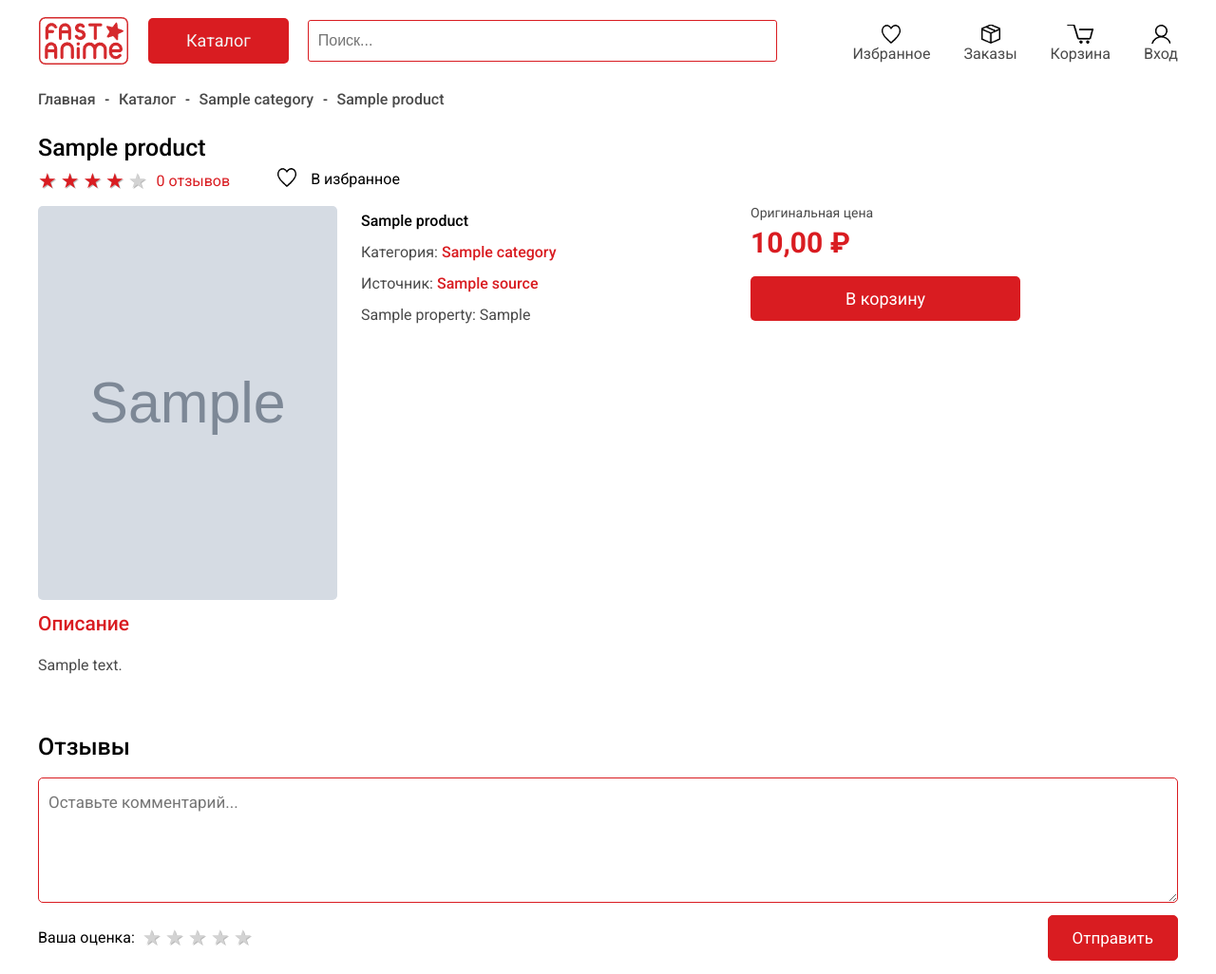
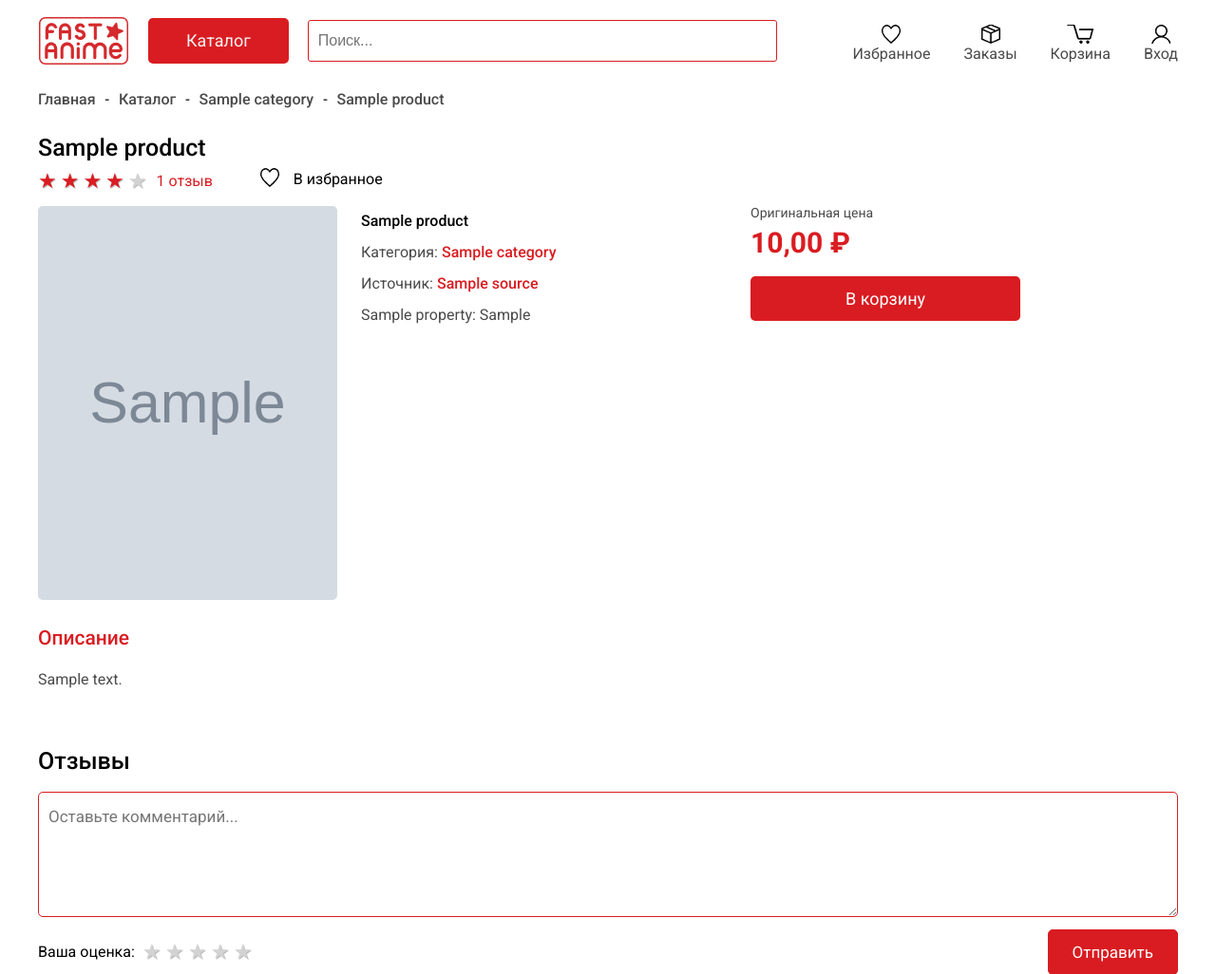
Before and after one commit to katsuyorii/OtakuWorld, a Django app: a page that uses mysite/catalog/templates/catalog/product-detail.html in a window 1280 px wide. Shown: the part 48-1074 px from the top of the page at 95% size. Run offline with Django 5.2, Linux system fonts and the light colour scheme; tables that the repository leaves empty hold one stand-in row (values such as "Sample post"); grey boxes marked "Sample" are stand-in pictures.

Commit message:
create review declination filter and print count comments

```diff
--- a/mysite/catalog/templates/catalog/product-detail.html
+++ b/mysite/catalog/templates/catalog/product-detail.html
@@ -1,6 +1,7 @@
 {% extends "base.html" %}
 {% load static %}
 {% load range_values %}
+{% load review_declination %}
 
 {% block content %}
     <div class="catalog-list-main-row-link">
@@ -23,7 +24,7 @@
                     <span></span>
                 {% endfor %}
             </div>
-            <a class="product-detail-stars-row-link" href="#review">0 отзывов</a>
+            <a class="product-detail-stars-row-link" href="#review">{{ count_reviews }} {{ count_reviews|review_declination }}</a>
         </div>
         <div class="product-detail-stars-forever">
             <a href="#">
--- /dev/null
+++ b/mysite/catalog/templatetags/review_declination.py
@@ -0,0 +1,13 @@
+from django.template.defaulttags import register
+
+# Создание фильтра для склонения отзывов
+@register.filter
+def review_declination(value):
+    value = int(value)
+
+    if value % 10 == 1 and value % 100 != 11:
+        return 'отзыв'
+    elif value % 10 in [2, 3, 4] and value % 100 not in [12, 13, 14]:
+        return 'отзыва'
+    else:
+        return 'отзывов'
--- a/mysite/catalog/views.py
+++ b/mysite/catalog/views.py
@@ -45,7 +45,7 @@ class ProductDetailView(ListView):
         queryset = {
             'base': get_object_or_404(Product.objects.select_related('category', 'source'), slug=self.kwargs['product_slug']),
             'characters': ProductProperty.objects.filter(product__slug=self.kwargs['product_slug']).select_related('product', 'property'),
-            'comments': Comment.objects.filter(product__slug=self.kwargs['product_slug']).select_related('user'),
+            'comments': Comment.objects.filter(product__slug=self.kwargs['product_slug']).select_related('user').order_by('-create_date'),
         }
 
         return queryset
@@ -53,5 +53,6 @@ class ProductDetailView(ListView):
     def get_context_data(self, **kwargs):
         context = super().get_context_data(**kwargs)
         context['title'] = 'Каталог товаров'
+        context['count_reviews'] = Comment.objects.filter(product__slug = self.kwargs['product_slug']).count()
 
         return context
--- a/mysite/core/templates/core/about.html
+++ b/mysite/core/templates/core/about.html
@@ -11,7 +11,7 @@
 <h1 class="pay_delivery-title">О магазине</h1>
 <p class="return_charge-text">OTAKU World – один из первых специализированных аниме-магазинов в России, открывшийся в 2004 году. Наш магазин познакомит вас с уникальной и своеобразной культурой японской анимации, которая очень популярна во всем мире среди людей любого возраста. В каталоге вас ждет огромный ассортимент доступных и качественных товаров для фанатов аниме-культуры: </p>
 <ul class="about-us-ol">
-    <li><a class="about-us-ol-li" href="#">манга и комиксы;</a></li>
+    <li><a class="about-us-ol-li" href="{% url 'product_list' category_slug='manga' %}">манга и комиксы;</a></li>
     <li><a class="about-us-ol-li" href="#">аниме фигурки;</a></li>
     <li><a class="about-us-ol-li" href="#">одежда, обувь и аксессуары;</a></li>
     <li><a class="about-us-ol-li" href="#">сумки и рюкзаки;</a></li>
--- a/mysite/static/css/style.css
+++ b/mysite/static/css/style.css
@@ -540,7 +540,7 @@ body {
 }
 
 .product-detail-desc {
-	margin-top: 15px;
+	margin-top: 30px;
 }
 
 .product-detail-desc-h {
```
